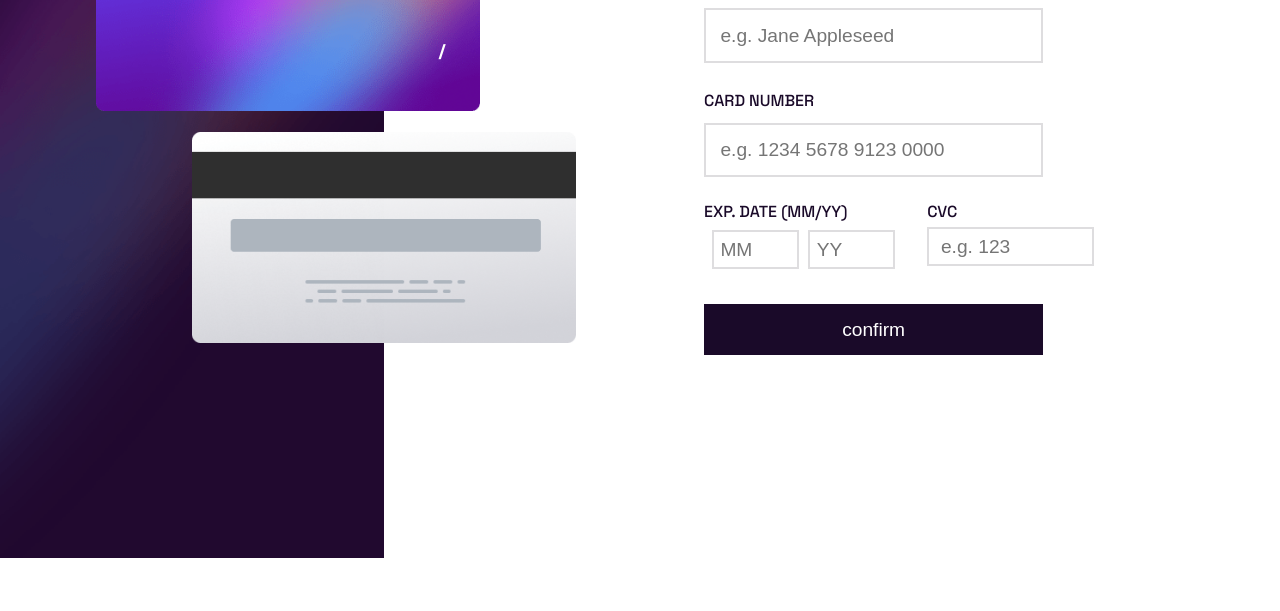
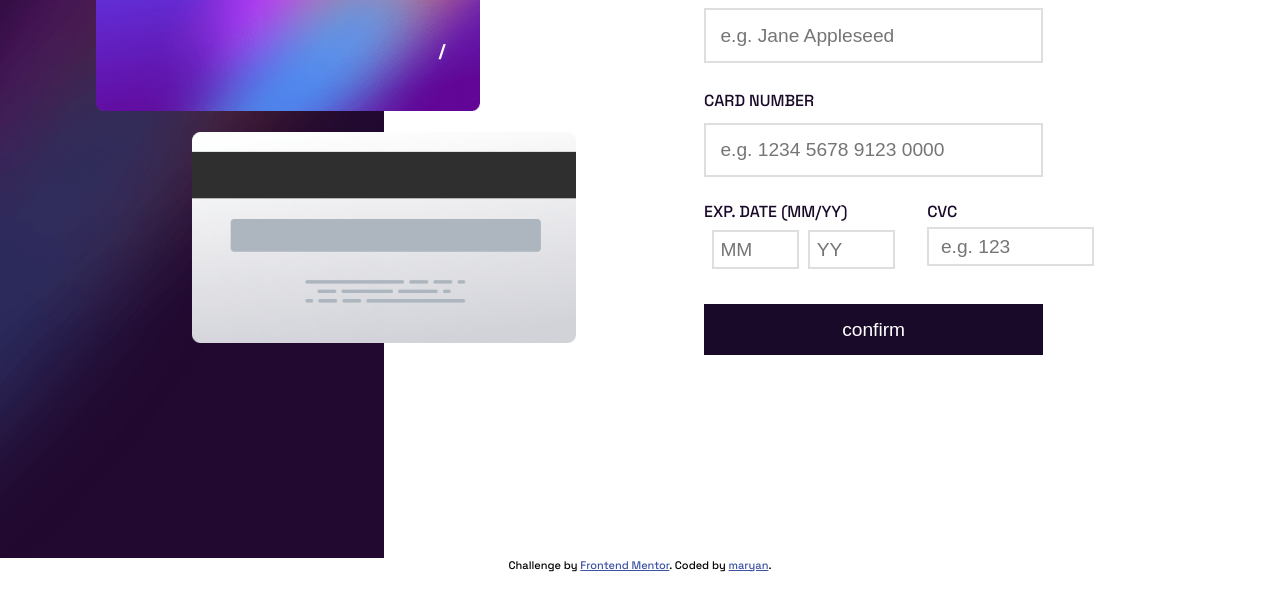
Before and after one commit to Maryan121/interactive-card-details, a plain HTML site: page index.html in a window 1280 px wide. Shown: the part 163-774 px from the top of the page. Drawn offline with Linux system fonts and the light colour scheme.

Commit message:
Update index.html

```diff
--- a/index.html
+++ b/index.html
@@ -75,10 +75,10 @@
 
 
 
-  <!-- <div class="attribution">
+  <div class="attribution">
     Challenge by <a href="https://www.frontendmentor.io?ref=challenge" target="_blank">Frontend Mentor</a>.
-    Coded by <a href="#">maryan</a>.
-  </div> -->
+    Coded by <a href="https://github.com/Maryan121">maryan</a>.
+  </div>
   <script src="main.js"></script>
 </body>
 </html>
```
